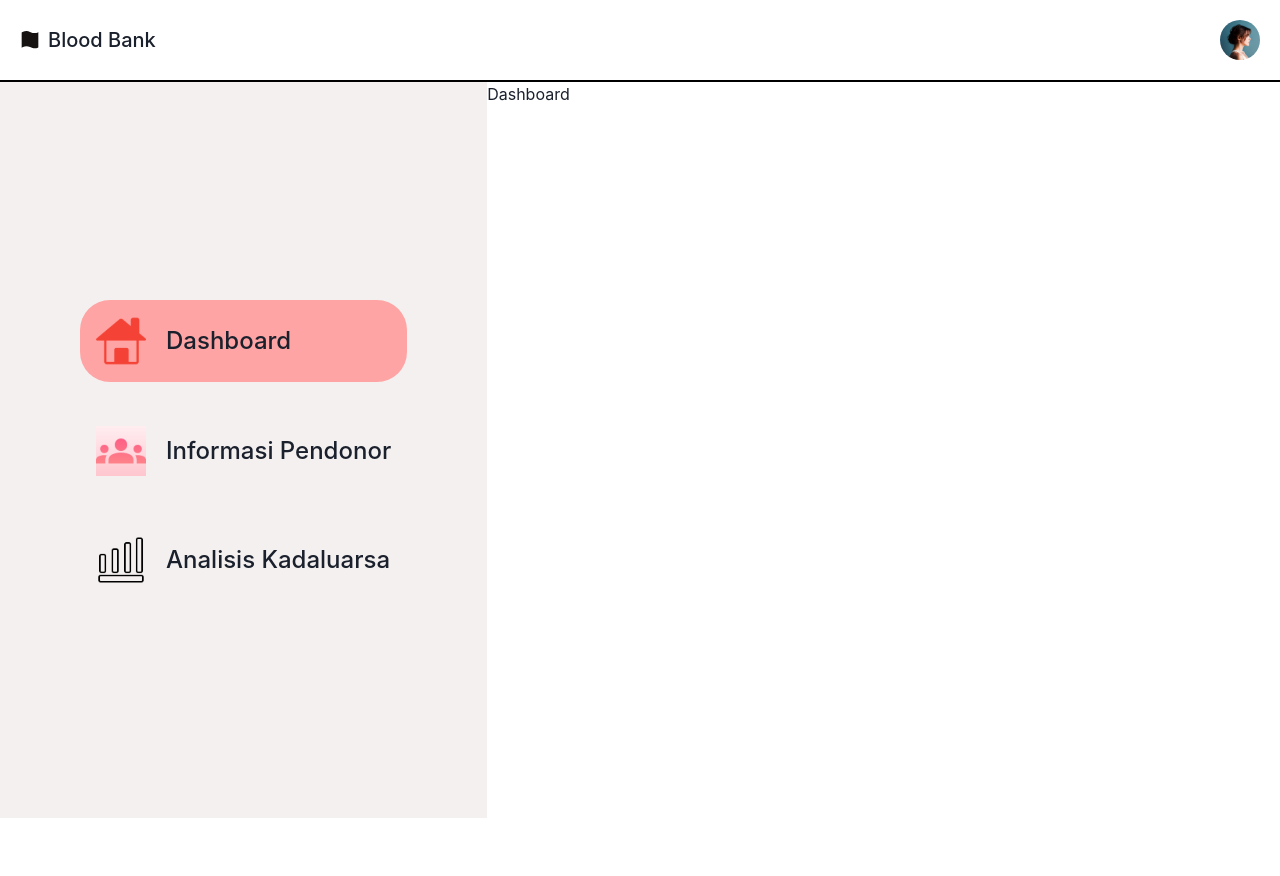
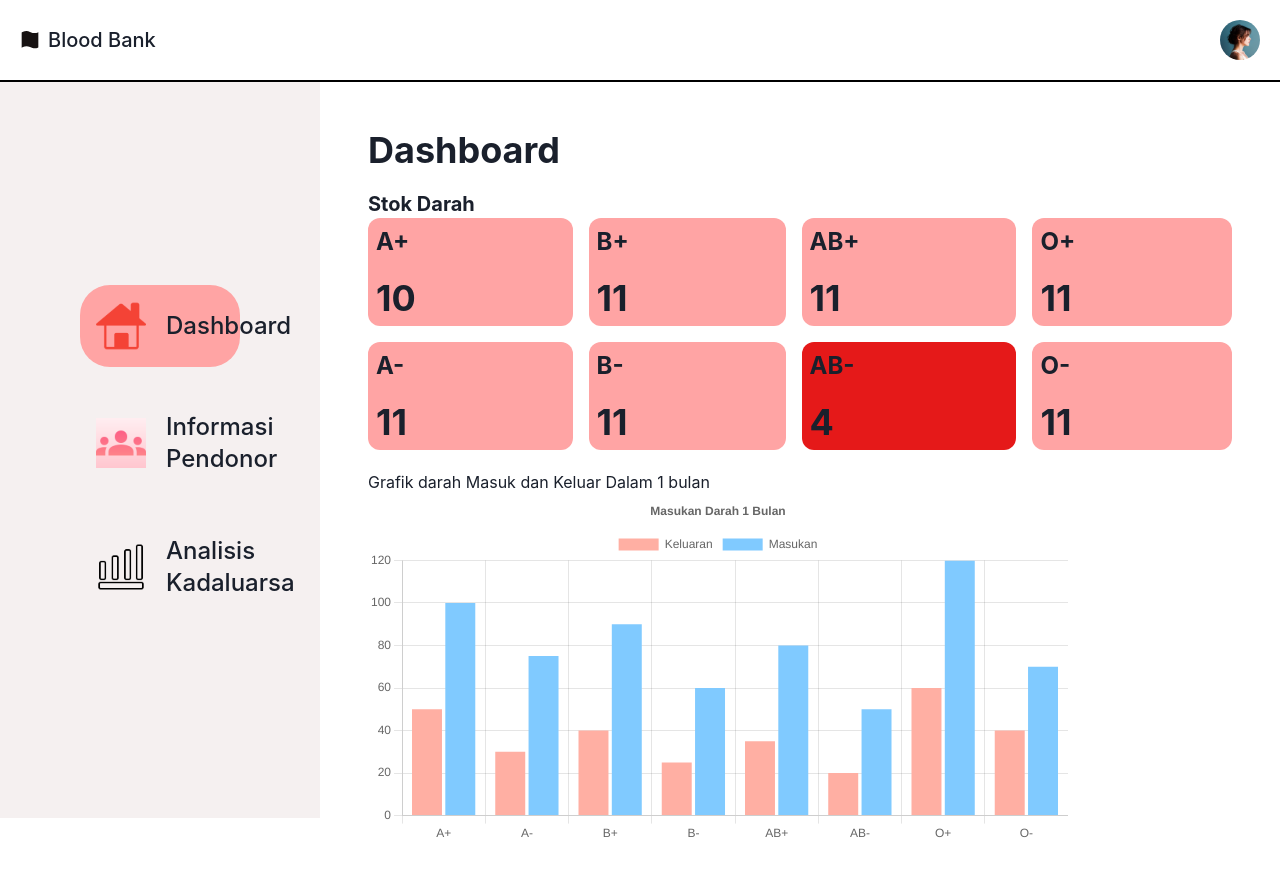
Before and after one commit to aliflikescoding/react-blood-bank, a React (Vite) app in the folder app/: page /dashboard in a window 1280 px wide. Shown: the top 876 px of the page. Before the commit the page ends 818 px from the top, so only its background shows below. Built offline with nearby package versions, Linux system fonts and the light colour scheme.

Commit message:
Finish Dasboard section

```diff
--- a/app/src/App.jsx
+++ b/app/src/App.jsx
@@ -4,6 +4,7 @@ import Sidebar from './sections/Sidebar';
 import InfoPendonor from './sections/InfoPendonor';
 import AnalisisKadaluarsa from './sections/AnalisisKadaluarsa';
 import Dashboard from './sections/Dashboard';
+import StokDarah from './sections/StokDarah';
 
 function App() {
 
@@ -13,12 +14,17 @@ function App() {
         <BrowserRouter>
             <Header />
             <div className='flex'>
-              <Sidebar />
+              <div className='w-[25%]'>
+                <Sidebar/>
+              </div>
+              <div className='w-[75%]'>
               <Routes>
+                <Route index element={<StokDarah />} />
                 <Route path="/dashboard" element={<Dashboard />} />
                 <Route path="/infopendonor" element={<InfoPendonor />} />
                 <Route path="/analisiskadaluarsa" element={<AnalisisKadaluarsa />} />
-            </Routes>
+              </Routes>
+              </div>
             </div>
         </BrowserRouter>
       </div>
--- a/app/src/api/fakeApi.js
+++ b/app/src/api/fakeApi.js
@@ -25,15 +25,6 @@ const fakeApi = [
     jumlahKantong: 3,
     expiredDarah: "20/06/2024",
     jenisKelamin: "Male"
-  },
-  {
-    id: 4,
-    tipeDarah: "AB-",
-    tanggalDonor: "05/06/2024",
-    namaPendonor: "Emily Johnson",
-    jumlahKantong: 1,
-    expiredDarah: "20/06/2024",
-    jenisKelamin: "Female"
   },
   {
     id: 5,
@@ -99,15 +90,6 @@ const fakeApi = [
     jenisKelamin: "Male"
   },
   {
-    id: 12,
-    tipeDarah: "AB-",
-    tanggalDonor: "05/06/2024",
-    namaPendonor: "Sophia Davis",
-    jumlahKantong: 1,
-    expiredDarah: "20/06/2024",
-    jenisKelamin: "Female"
-  },
-  {
     id: 13,
     tipeDarah: "A-",
     tanggalDonor: "12/06/2024",
@@ -169,15 +151,6 @@ const fakeApi = [
     jumlahKantong: 2,
     expiredDarah: "20/06/2024",
     jenisKelamin: "Male"
-  },
-  {
-    id: 20,
-    tipeDarah: "AB-",
-    tanggalDonor: "05/06/2024",
-    namaPendonor: "Charlotte Martinez",
-    jumlahKantong: 1,
-    expiredDarah: "20/06/2024",
-    jenisKelamin: "Female"
   },
   {
     id: 21,
@@ -243,15 +216,6 @@ const fakeApi = [
     jenisKelamin: "Male"
   },
   {
-    id: 28,
-    tipeDarah: "AB-",
-    tanggalDonor: "05/06/2024",
-    namaPendonor: "Abigail Taylor",
-    jumlahKantong: 1,
-    expiredDarah: "20/06/2024",
-    jenisKelamin: "Female"
-  },
-  {
     id: 29,
     tipeDarah: "A-",
     tanggalDonor: "12/06/2024",
@@ -315,15 +279,6 @@ const fakeApi = [
     jenisKelamin: "Male"
   },
   {
-    id: 36,
-    tipeDarah: "AB-",
-    tanggalDonor: "05/06/2024",
-    namaPendonor: "Sophia Wilson",
-    jumlahKantong: 1,
-    expiredDarah: "20/06/2024",
-    jenisKelamin: "Female"
-  },
-  {
     id: 37,
     tipeDarah: "A-",
     tanggalDonor: "12/06/2024",
@@ -385,15 +340,6 @@ const fakeApi = [
     jumlahKantong: 2,
     expiredDarah: "20/06/2024",
     jenisKelamin: "Male"
-  },
-  {
-    id: 44,
-    tipeDarah: "AB-",
-    tanggalDonor: "05/06/2024",
-    namaPendonor: "Ava Anderson",
-    jumlahKantong: 1,
-    expiredDarah: "20/06/2024",
-  jenisKelamin: "Female"
   },
   {
   id: 45,
@@ -747,15 +693,6 @@ const fakeApi = [
   jenisKelamin: "Male"
   },
   {
-  id: 84,
-  tipeDarah: "AB-",
-  tanggalDonor: "05/06/2024",
-  namaPendonor: "Madison Anderson",
-  jumlahKantong: 1,
-  expiredDarah: "20/06/2024",
-  jenisKelamin: "Female"
-  },
-  {
   id: 85,
   tipeDarah: "A-",
   tanggalDonor: "12/06/2024",
--- /dev/null
+++ b/app/src/api/masukanDarahBulan.js
@@ -0,0 +1,44 @@
+const masukanDarahBulan = [
+  {
+    bloodType: "A+",
+    masukan: 100,
+    pengeluaran: 50,
+  },
+  {
+    bloodType: "A-",
+    masukan: 75,
+    pengeluaran: 30,
+  },
+  {
+    bloodType: "B+",
+    masukan: 90,
+    pengeluaran: 40,
+  },
+  {
+    bloodType: "B-",
+    masukan: 60,
+    pengeluaran: 25,
+  },
+  {
+    bloodType: "AB+",
+    masukan: 80,
+    pengeluaran: 35,
+  },
+  {
+    bloodType: "AB-",
+    masukan: 50,
+    pengeluaran: 20,
+  },
+  {
+    bloodType: "O+",
+    masukan: 120,
+    pengeluaran: 60,
+  },
+  {
+    bloodType: "O-",
+    masukan: 70,
+    pengeluaran: 40,
+  },
+];
+
+export default masukanDarahBulan;
--- /dev/null
+++ b/app/src/components/DataCardTwo.jsx
@@ -0,0 +1,20 @@
+import PropTypes from 'prop-types';
+
+const DataCard = ({ text1, text2, color }) => {
+  return (
+    <div className={`${color} py-2 pl-2 pr-[7rem] rounded-xl`}>
+      <div className='flex flex-col gap-5'>
+        <h1 className='text-2xl font-bold'>{text1}</h1>
+        <h1 className='text-4xl font-bold'>{text2}</h1>
+      </div>
+    </div>
+  )
+}
+
+DataCard.propTypes = {
+  text1: PropTypes.string.isRequired,
+  text2: PropTypes.string.isRequired,
+  color: PropTypes.string.isRequired,
+}
+
+export default DataCard
--- a/app/src/sections/AnalisisKadaluarsa.jsx
+++ b/app/src/sections/AnalisisKadaluarsa.jsx
@@ -15,7 +15,7 @@ const AnalisisKadaluarsa = () => {
     <div>
       <div className="p-12">
         <h1 className="text-2xl font-bold">Analisis Kadaluarsa</h1>
-        <div className="flex flex-wrap gap-12">
+        <div className="grid grid-rows-1 grid-flow-col gap-4">
           <DataCard text1="Total" text2={`${fakeApiTwo.length}`} color="bg-primary"/>
           <DataCard text1="Kadaluarsa Dalam 7 Hari" text2={`${fakeApiTwo.length}`} color="bg-danger"/>
         </div>
--- a/app/src/sections/Dashboard.jsx
+++ b/app/src/sections/Dashboard.jsx
@@ -1,7 +1,80 @@
-const Dashboard = () => {
+import { getStock } from "./functions";
+import fakeApi from "../api/fakeApi";
+import DataCardTwo from "../components/DataCardTwo";
+import masukanDarahBulan from "../api/masukanDarahBulan";
+import { getBloodTypes } from "./functions";
+import {
+  Chart as ChartJS,
+  CategoryScale,
+  LinearScale,
+  BarElement,
+  Title,
+  Tooltip,
+  Legend,
+} from 'chart.js';
+import { Bar } from 'react-chartjs-2';
+ChartJS.register(
+  CategoryScale,
+  LinearScale,
+  BarElement,
+  Title,
+  Tooltip,
+  Legend
+);
+
+export const options = {
+  plugins: {
+    title: {
+      display: true,
+      text: 'Masukan Darah 1 Bulan'
+    },
+  },
+  responsive: true,
+  interaction: {
+    intersect: false,
+  },
+};
+
+const labels = getBloodTypes(masukanDarahBulan);
+
+export const data = {
+  labels,
+  datasets: [
+    {
+      label: 'Keluaran',
+      data: masukanDarahBulan.map((content) => content.pengeluaran),
+      backgroundColor: 'rgba(255, 175, 163, 1)',
+    },
+    {
+      label: 'Masukan',
+      data: masukanDarahBulan.map((content) => content.masukan),
+      backgroundColor: 'rgb(128, 202, 255)',
+    },
+  ],
+};
+
+function Dashboard() {
   return (
-    <div>Dashboard</div>
-  )
+    <div className="p-12">
+      <h1 className="text-4xl font-bold">Dashboard</h1>
+      <div className="py-5">
+        <h1 className="text-xl font-bold">Stok Darah</h1>
+        <div className="grid grid-rows-2 grid-flow-col gap-4">
+          {
+            getStock(fakeApi).map((stock, index) => (
+              <DataCardTwo key={index} text1={`${stock.title}`} text2={`${stock.amount}`} color={`${stock.amount < 5 ? "bg-danger" : "bg-primary"}`} />
+            ))
+          }
+        </div>
+      </div>
+      <div className="flex flex-col">
+        <h1>Grafik darah Masuk dan Keluar Dalam 1 bulan</h1>
+        <div className="h-[350px]">
+          <Bar options={options} data={data} />
+        </div>
+      </div>
+    </div>
+  );
 }
 
 export default Dashboard
--- /dev/null
+++ b/app/src/sections/StokDarah.jsx
@@ -0,0 +1,7 @@
+const StokDarah = () => {
+  return (
+    <div>StokDarah</div>
+  )
+}
+
+export default StokDarah
--- a/app/src/sections/functions.js
+++ b/app/src/sections/functions.js
@@ -30,3 +30,82 @@ export function getFemaleAmount(data) {
   })
   return cnt;
 }
+
+export function getStock(data) {
+  let ap = 0, am = 0, bp = 0, bm = 0, abp = 0, abm = 0, op = 0, om = 0;
+  data.forEach((content) => {
+    switch (content.tipeDarah) {
+      case "A+":
+        ap++;
+        break;
+      case "A-":
+        am++;
+        break;
+      case "B+":
+        bp++;
+        break;
+      case "B-":
+        bm++;
+        break;
+      case "AB+":
+        abp++;
+        break;
+      case "AB-":
+        abm++;
+        break;
+      case "O+":
+        op++;
+        break;
+      case "O-":
+        om++;
+        break;
+    }
+  });
+  return [
+    {
+      title: "A+",
+      amount: ap,
+    },
+    {
+      title: "A-",
+      amount: am,
+    },
+    {
+      title: "B+",
+      amount: bp,
+    },
+    {
+      title: "B-",
+      amount: bm,
+    },
+    {
+      title: "AB+",
+      amount: abp,
+    },
+    {
+      title: "AB-",
+      amount: abm,
+    },
+    {
+      title: "O+",
+      amount: op,
+    },
+    {
+      title: "O-",
+      amount: om,
+    },
+  ];
+}
+
+export function getBloodTypes(data) {
+  const bloodTypes = [];
+
+  data.forEach((item) => {
+    const { bloodType } = item;
+    if (!bloodTypes.includes(bloodType)) {
+      bloodTypes.push(bloodType);
+    }
+  });
+
+  return bloodTypes;
+}
```
